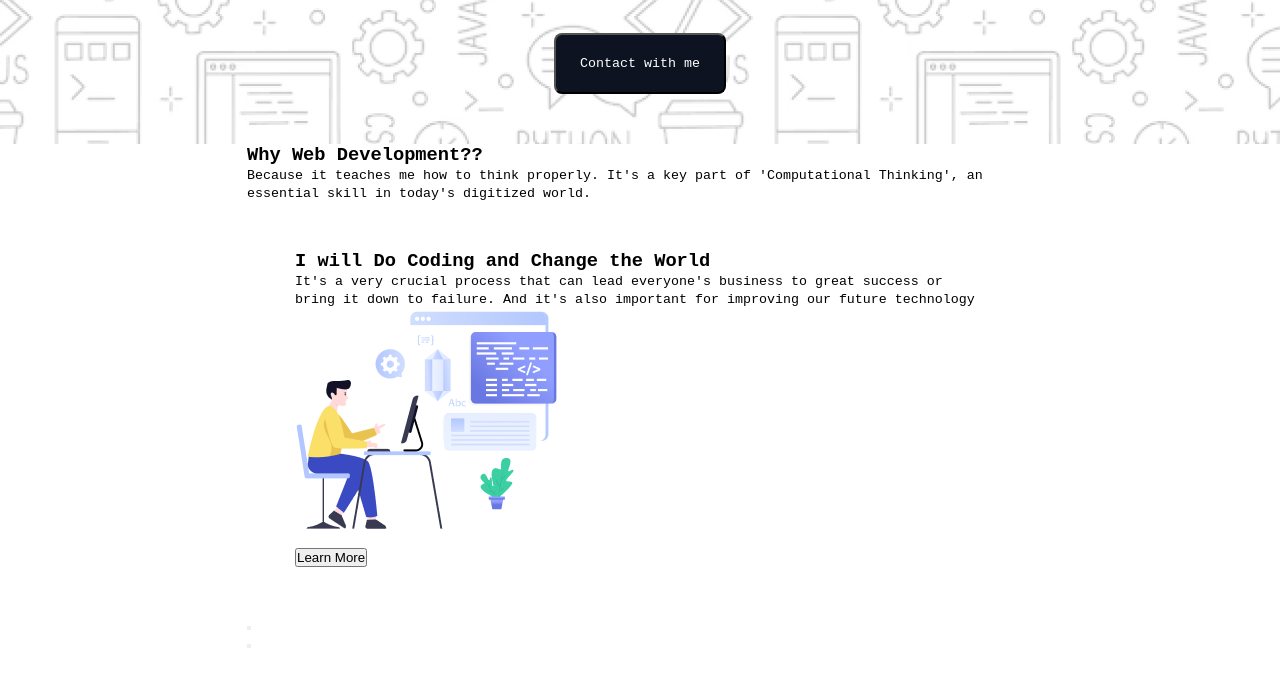
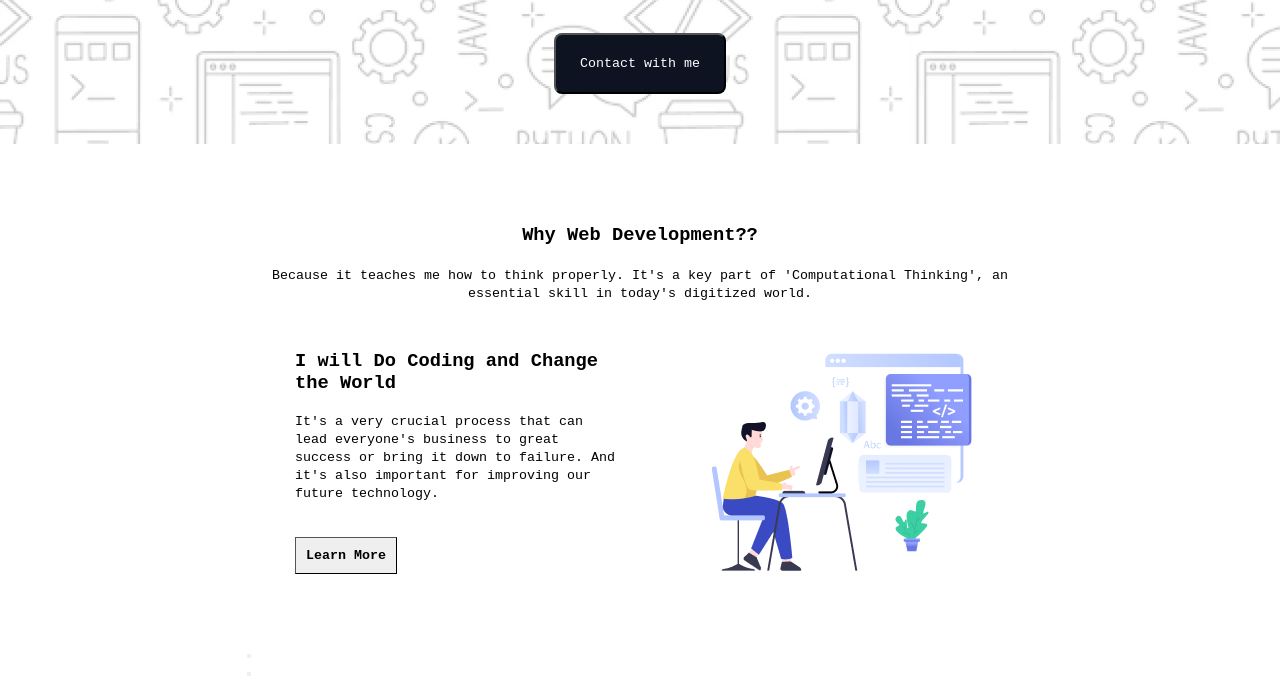
Before and after one commit to maherul666/program-repo, a plain HTML site: page index.html in a window 1280 px wide. Shown: the part 549-1228 px from the top of the page. Before the commit the page ends 1200 px from the top, so only its background shows below. Drawn offline with Linux system fonts and the light colour scheme; a web font is replaced by a local one.

Commit message:
commit for adding saction image.

```diff
--- a/index.html
+++ b/index.html
@@ -27,16 +27,20 @@
         </div>
     </header>
     <main>
-        <section class="study">
-            <div>
-                <h3>Why Web Development??</h3>
-                <p><small>Because it teaches me how to think properly. It's a key part of 'Computational Thinking', an essential skill in today's digitized world.</small></p>
+        <section class="azeret-mono-text1">
+            <div class="study">
+                <h3 class="web-h">Why Web Development??</h3>
+                <p class="sac-p"><small>Because it teaches me how to think properly. It's a key part of 'Computational Thinking', an essential skill in today's digitized world.</small></p>
             </div>
             <div class="cute-boy2">
-                <h3>I will Do Coding and Change the <span>World</span></h3>
-                <p><small> It's a very crucial process that can lead everyone's business to great success or bring it down to failure. And it's also important for improving our future technology</small></p>
-                <img src="assets/Layer_1.png" alt="">
-               <a href=""><button class="btn-1st-div">Learn More</button></a>
+                <div class="cute-pappy">
+                    <h3 class="h-2f">I will Do Coding and Change the <span>World</span></h3><br>
+                     <p><small> It's a very crucial process that can lead everyone's business to great success or bring it down to failure. And it's also important for improving our future technology.</small></p>
+                     <a href=""><button class="btn-1st-div azeret-mono-text1"><b> Learn More </b></button></a>
+                 </div>
+                 <div>
+                 <img src="assets/Layer_1.png" alt="">
+                </div>
             </div>
             <div>
                 <h3></h3>
--- a/style/style.css
+++ b/style/style.css
@@ -70,17 +70,34 @@
     color: #FFFFFF;
 }
 /* section why development */
-.study{
+section{
     margin: 0px 150px 0px 150px;
-    padding: 0px 97px 0px 97px;
+    padding: 80px 97px 0px 97px;
+    background-color: #0D1321, 2%;
 }
 .cute-boy2{
     padding: 48px;
-    /* display: flex;
-    justify-content: space-between;*/
+    display: flex;
+    background-color: #FFFFFF;
+    border-radius: 16px;
 }
-.cute-boy2 img{
-    display: block;
-
-
+.study .web-h , .sac-p{
+    text-align: center;
 }
+.study .web-h{
+    font-weight:800;
+}
+.study .sac-p{
+    margin-top: 20px;
+}
+.cute-pappy{
+    margin-right: 95px ;
+}
+.btn-1st-div{
+    margin-top: 35px;
+    padding: 10px;
+    border-width: .5px;
+}
+.cute-pappy .h-2f{
+    font-weight: 800;
+}
```
